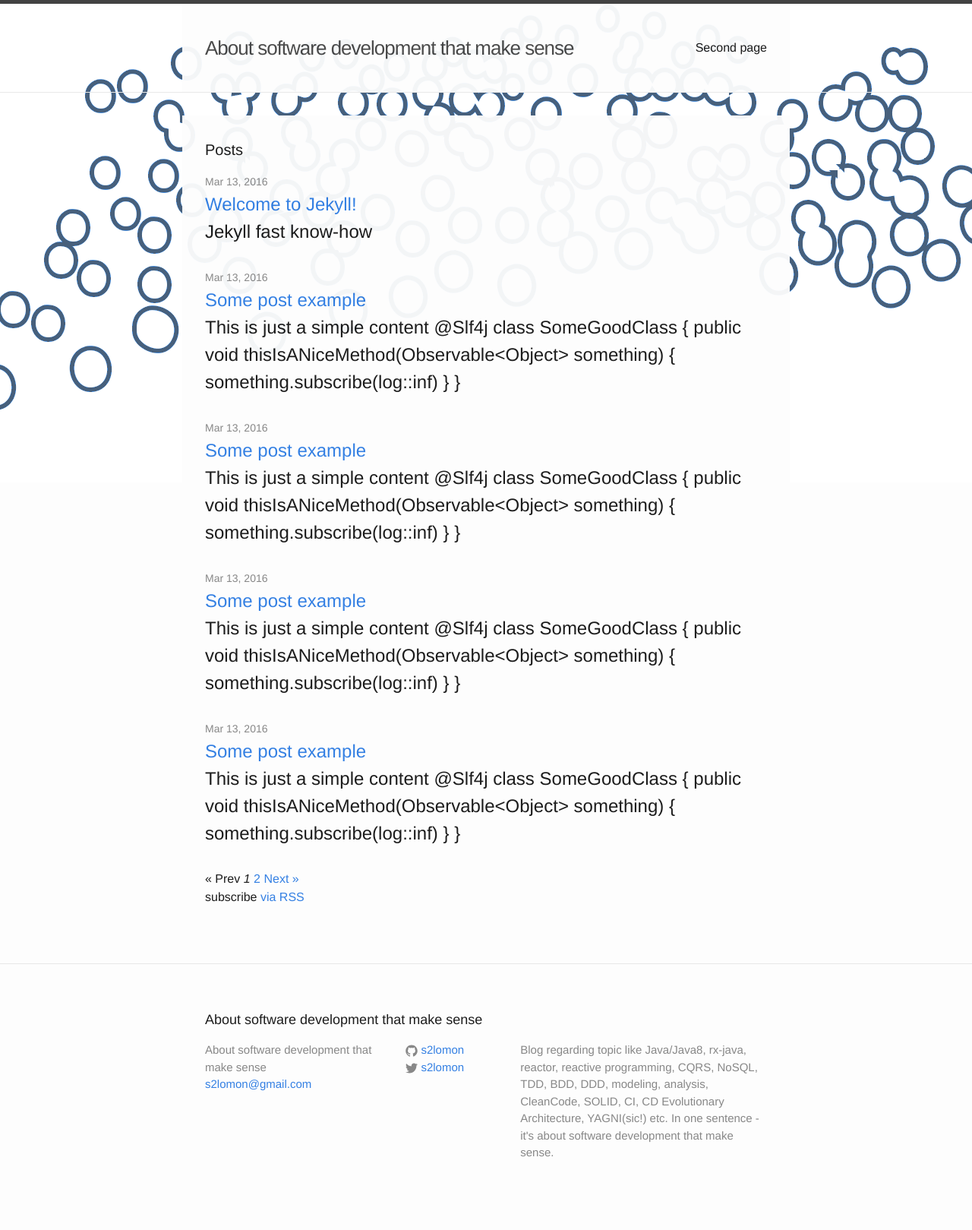
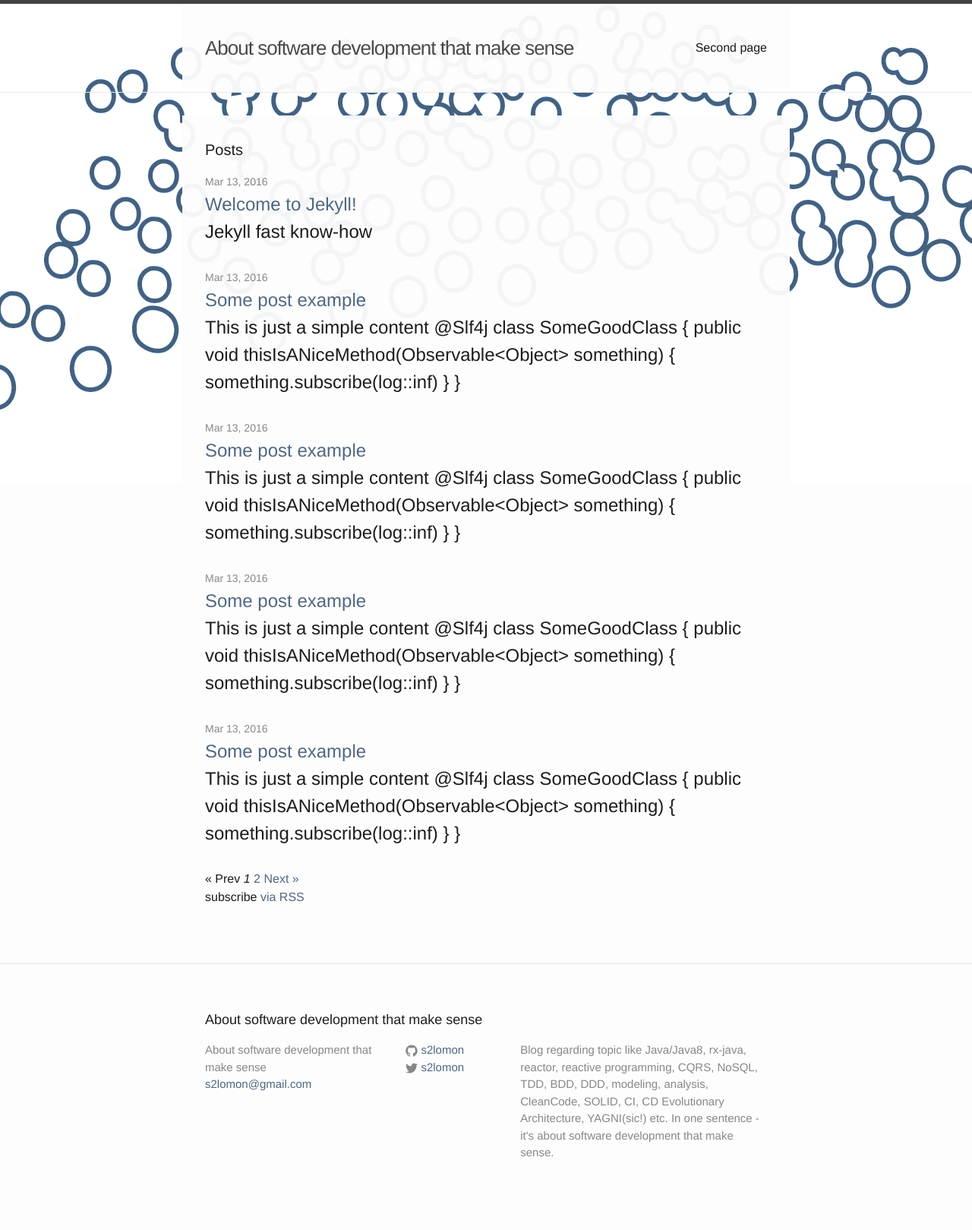
Before and after one commit to S2lomon/S2lomon, a Jekyll site: the page built from index.html, in a window 1280 px wide. Shown: the whole page at 76% size. Built offline with Jekyll 4.4.1, drawn with Linux system fonts in a browser that asks for light colours; the list of posts is cut into pages by our own code.

Commit message:
changing color tonation to more graphite like

```diff
--- a/css/main.scss
+++ b/css/main.scss
@@ -17,10 +17,8 @@ $wrapper-opacity:  0.95;
 
 $text-color:       #111;
 $background-color: #fdfdfd;
-//$background-color: #ffffff;
-//$background-image: "/img/orange-heads.png";
 $background-image: "/img/graphite-circle-heads-condense.png";
-$brand-color:      #2a7ae2;
+$brand-color:      #47607c;
 
 $grey-color:       #828282;
 $grey-color-light: lighten($grey-color, 40%);
```
